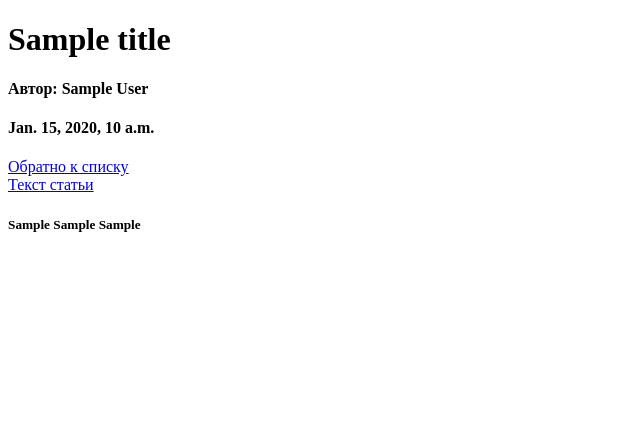
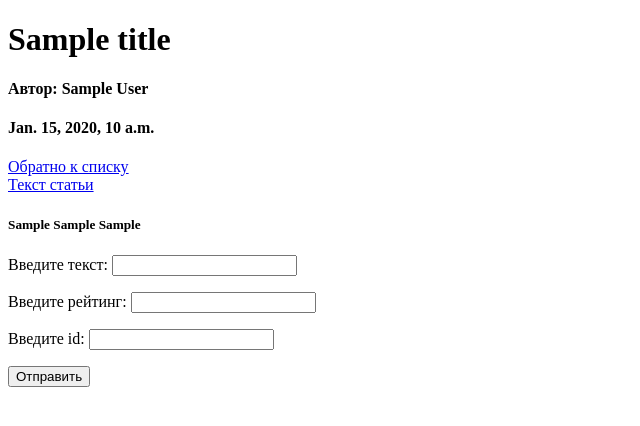
Before and after one commit to KostylevVadim/cinema_piaps, a Django app: template blog/templates/blog/article.html in a window 1280 px wide. Shown: the top 426 px of the page, without its empty margins (0-640 px from the left). Run offline with Django 4.2, Linux system fonts and the light colour scheme; the template is opened without the code that fills it: most values are stand-ins (such as "Sample title", 1, 10 or a date in 2020); parts of the project's set-up code (start-up, migrations or seed data) failed here and were passed over.

Commit message:
Update article.html

```diff
--- a/blog/templates/blog/article.html
+++ b/blog/templates/blog/article.html
@@ -1,4 +1,4 @@
-{% extends 'blog/default_b.html'%}
+{% extends 'default_b.html'%}
 {% block title %}
 Блог - {{ title }}
 
@@ -17,5 +17,21 @@
         {{g.2}}
         </h5>
         {%endfor%}
+<form action="" method="post">
+          {% csrf_token %}
+          <p>
+            <label for="name">Введите текст:</label>
+            <input type="text" name="text_com" id="text_com">
+          </p>
+          <p>
+            <label for="ra">Введите рейтинг:</label>
+            <input type="number" name="ra" id="ra" required>
+          </p>
+          <p>
+            <label for="id">Введите id:</label>
+            <input type="number" name="id_com" id="id_com">
+          </p>
 
+          <button type="submit">Отправить</button>
+        </form>
 {% endblock %}
```
